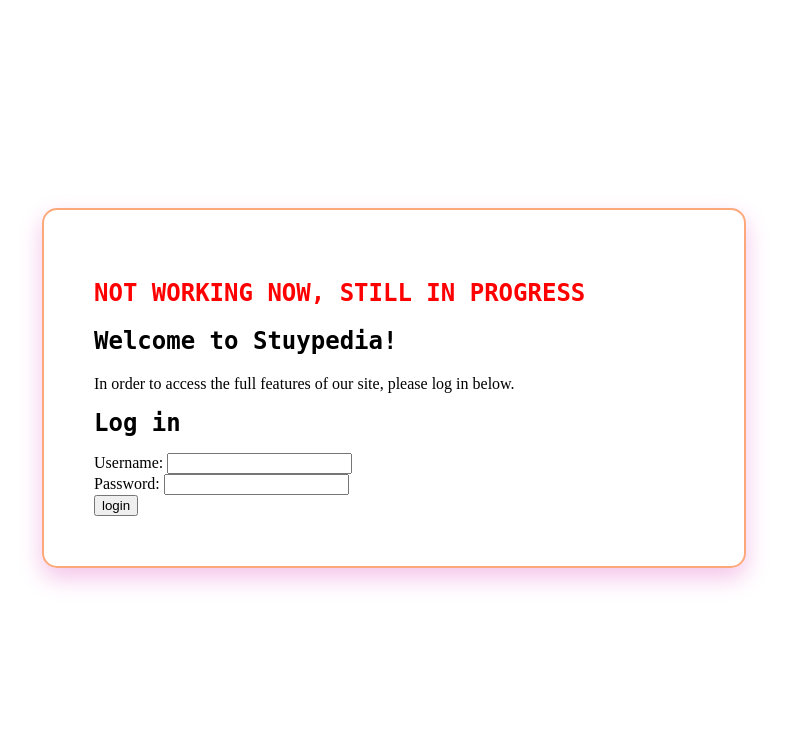
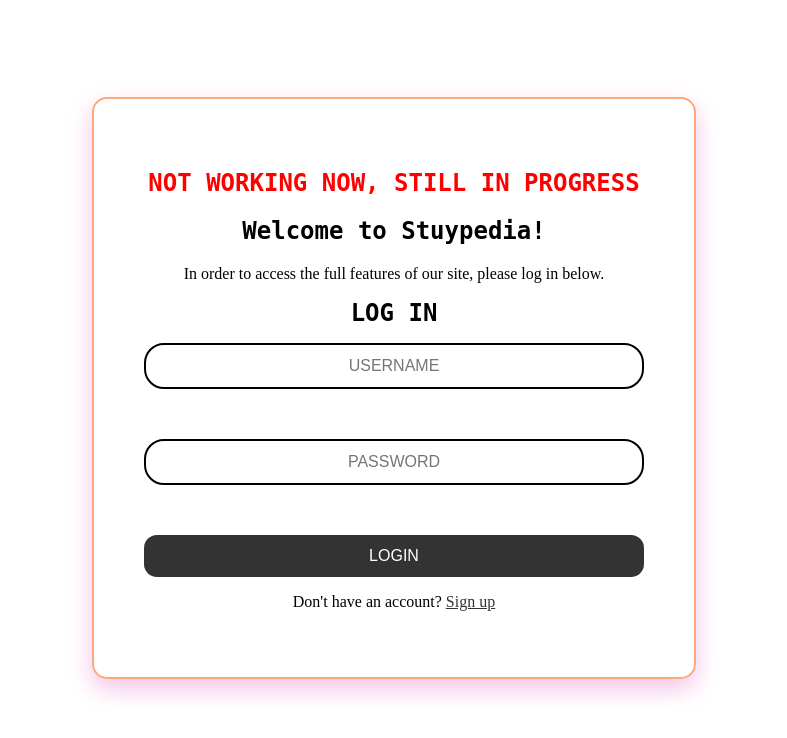
Before and after one commit to nk-nyc/p05-hojpoj-stuypedia, a Flask app: page /login in a window 1280 px wide. Shown: the top 738 px of the page, without its empty margins (246-1033 px from the left). Run offline with Flask 3, Linux system fonts and the light colour scheme.

Commit message:
working on login css

```diff
--- a/app/templates/login.html
+++ b/app/templates/login.html
@@ -3,6 +3,39 @@
     <head>
         <title>Log in</title>
         <link href="../static/css/login.css" rel="stylesheet"/>
+    <style>
+        form {
+            display: flex;
+            flex-direction: column;
+            gap: 1rem;
+        }
+
+        input[type="text"],
+        input[type="password"] {
+                  width: 100%;
+                  padding: 12px 15px;
+                  border: 2px solid;
+                  border-radius: 20px;
+                  font-size: 16px;
+                  text-align: center;
+			      box-sizing: border-box;
+        }
+
+        input[type="submit"] {
+            background-color: #333;
+            color: white;
+            padding: 0.75rem;
+            border: none;
+            border-radius: 13px;
+            font-size: 1rem;
+            cursor: pointer;
+            transition: background-color 0.3s;
+        }
+
+        input[type="submit"]:hover {
+            background-color: #555;
+        }
+    </style>
 
     </head>
     <body style = "
@@ -14,28 +47,37 @@
     ">
 
     <div style="
-      max-width: 600px;
+      max-width: 500px;
       width: 100%;
       padding: 50px;
       border-radius: 15px;
       box-shadow: 0 10px 25px #f4c3e9;
       border: 2px solid #fca87b;
+      text-align: center;
     ">
-        <div>
+     <div>
             <h2 style="color: red;">NOT WORKING NOW, STILL IN PROGRESS</h2>
+
             <h2>Welcome to Stuypedia!</h2>
             <p>In order to access the full features of our site, please log in below.</p>
         </div>
-        <h1 id="login-title">Log in</h1>
+        <h1 id="login-title"> LOG IN </h1>
         <p>{{error}}</p>
         <form method="post" action="/login">
-            <label for="username">Username:</label>
-            <input type="text" id="username" name="username" required>
+
+          <!-- <label for="username">Username:</label> -->
+
+            <input type="text" id="username" name="username" placeholder= "USERNAME" required>
             <br>
-            <label for="password">Password:</label>
-            <input type="password" id="password" name="password" required>
+          <!--  <label for="password">Password:</label> -->
+
+            <input type="password" id="password" name="password"  placeholder= "PASSWORD" required>
             <br>
-            <input type="submit" value="login">
+            <input type="submit" value="LOGIN">
         </form>
+
+            <p> Don't have an account? <a href="/register" style="color: #333; text-decoration: underline;"> Sign up</a></p>
+
+
     </body>
 </html>
```
